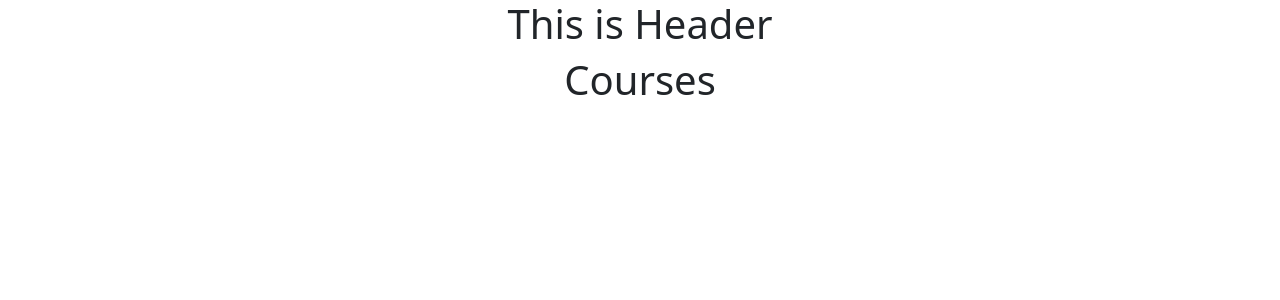
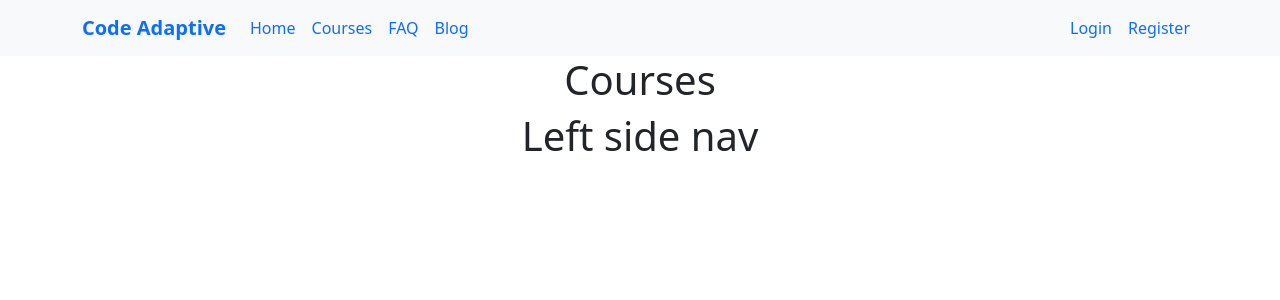
Before and after one commit to AsifKarim7/code-adaptive-client, a React (Create React App) app: page /courses in a window 1280 px wide. Shown: the top 300 px of the page. Built offline with nearby package versions, Linux system fonts and the light colour scheme.

Commit message:
Header done

```diff
--- a/src/Pages/Courses/Courses.js
+++ b/src/Pages/Courses/Courses.js
@@ -1,9 +1,12 @@
 import React from 'react';
+import LeftSideNav from '../Shared/LeftSideNav/LeftSideNav';
+
 
 const Courses = () => {
     return (
         <div>
             <h1>Courses</h1>
+            <LeftSideNav></LeftSideNav>
         </div>
     );
 };
--- a/src/Pages/Shared/Header/Header.js
+++ b/src/Pages/Shared/Header/Header.js
@@ -1,10 +1,29 @@
 import React from 'react';
+import Container from 'react-bootstrap/Container';
+import { Link } from 'react-router-dom';
+import Nav from 'react-bootstrap/Nav';
+import Navbar from 'react-bootstrap/Navbar';
 
 const Header = () => {
     return (
-        <div>
-            <h1>This is Header</h1>
-        </div>
+        <Navbar collapseOnSelect expand="lg" bg="light" variant="light">
+            <Container>
+                <Navbar.Brand><Link className='text-decoration-none fw-bold' to='/'>Code Adaptive</Link></Navbar.Brand>
+                <Navbar.Toggle aria-controls="responsive-navbar-nav" />
+                <Navbar.Collapse id="responsive-navbar-nav">
+                    <Nav className="me-auto">
+                        <Nav.Link><Link className='text-decoration-none' to='/'>Home</Link></Nav.Link>
+                        <Nav.Link><Link className='text-decoration-none' to='/courses'>Courses</Link></Nav.Link>
+                        <Nav.Link><Link className='text-decoration-none' to='/faq'>FAQ</Link></Nav.Link>
+                        <Nav.Link><Link className='text-decoration-none' to='/blog'>Blog</Link></Nav.Link>
+                    </Nav>
+                    <Nav>
+                        <Nav.Link><Link className='text-decoration-none' to='/login'>Login</Link></Nav.Link>
+                        <Nav.Link><Link className='text-decoration-none' to='/register'>Register</Link></Nav.Link>
+                    </Nav>
+                </Navbar.Collapse>
+            </Container>
+        </Navbar>
     );
 };
 
```
